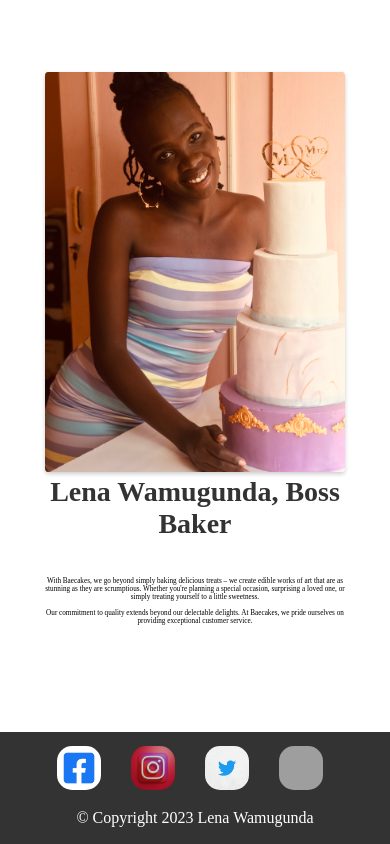
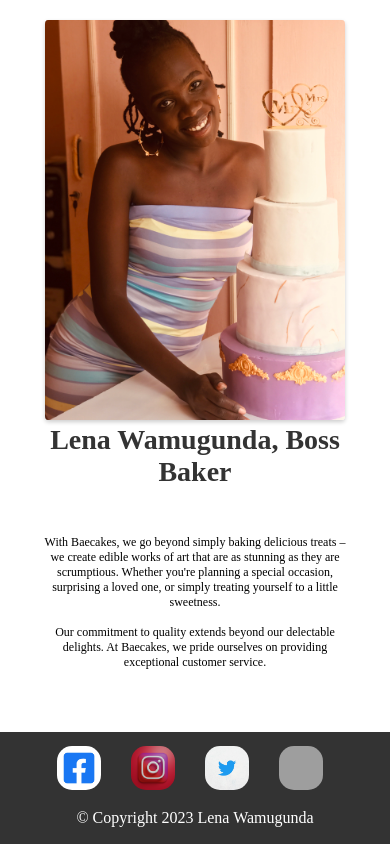
Before and after one commit to MosesKuria012/BaeCakes, a React (Create React App) app: page / in a window 390 px wide. Shown: the part 1641-2485 px from the top of the page. Built offline with nearby package versions, Linux system fonts and the light colour scheme; grey boxes are pictures that could not be loaded.

Commit message:
sixth commit

```diff
--- a/src/index.css
+++ b/src/index.css
@@ -187,16 +187,13 @@ h1 {
   }
 
   .paragraph {
-    font-size: 0.9em;
+    font-size: 1.5em;
     text-overflow: ellipsis;
   }
 
   .about-paragraph {
     font-size: 0.5em;
     text-overflow: ellipsis;
-  }
-  .link {
-    font-size: 1.1em;
   }
 }
 
@@ -256,7 +253,7 @@ h1 {
 
 @media (max-width: 768px) {
   .cake-item {
-    width: calc(70% - 210px);
+    width: calc(70% - 200px);
     height: 250px;
     flex-direction: column;
     justify-content: flex-start;
@@ -272,5 +269,6 @@ h1 {
   .name {
     position: static;
     margin: 10px 0;
+    width: 100%;
   }
 }
```
